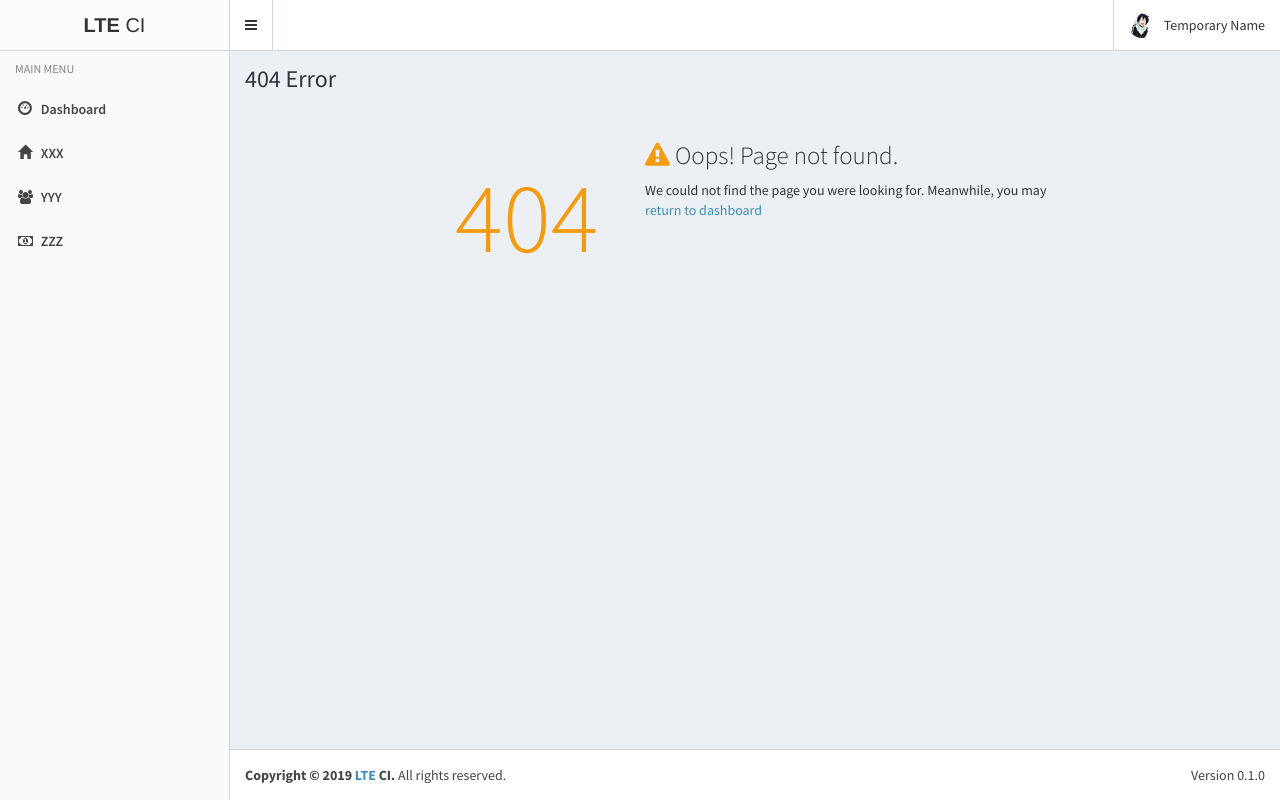
After one commit to b4-and-after-solutions-inc/lteci, a CodeIgniter app: page /index.php/access/error_404 in a window 1280 px wide. The commit adds this page. Run offline with CodeIgniter, Linux system fonts and the light colour scheme.

Commit message:
Error 404 Login Screen Configuration Files Changed Main Route

```diff
--- a/application/config/config.php
+++ b/application/config/config.php
@@ -6,6 +6,9 @@ defined('BASEPATH') OR exit('No direct script access allowed');
 | Set to FALSE to Load CSS/JS Online/CDN
 */
 $config['local_import'] = TRUE;
+$config['website_name'] = 'LTE CI';
+$config['website_big'] = 'LTE';
+$config['website_small'] = ' CI';
 
 $config['base_url'] = 'http://'.$_SERVER["SERVER_NAME"].'/lteci';
 
--- a/application/config/routes.php
+++ b/application/config/routes.php
@@ -1,6 +1,6 @@
 <?php
 defined('BASEPATH') OR exit('No direct script access allowed');
 
-$route['default_controller'] = 'access';
-$route['404_override'] = '';
+$route['default_controller'] = 'main';
+$route['404_override'] = 'access/error_404';
 $route['translate_uri_dashes'] = FALSE;
--- a/application/controllers/Access.php
+++ b/application/controllers/Access.php
@@ -3,18 +3,24 @@ defined('BASEPATH') OR exit('No direct script access allowed');
 
 class Access extends CI_Controller
 {
-	// TODO Testing
+
 	public function index()
 	{
-		$this->load->view('welcome_message');
+
 	}
 
-	public function test()
-	{
-		$cihead['Title'] = 'Some Title'; $cihead['Description'] = 'Some Description';
+	public function error_404()
+  {
+    $cihead['Title'] = '404 Error'; $cihead['Description'] = ''; $cihead['Menu1'] = '';
 
 		$this->load->view('includes/cihead', $cihead);
+		$this->load->view('errors/html/error_404_lteci');
 		$this->load->view('includes/cifoot');
+  }
+
+	public function login()
+	{
+		$this->load->view('login');
 	}
 
 }
--- /dev/null
+++ b/application/views/errors/html/error_404_lteci.php
@@ -0,0 +1,14 @@
+<?php defined('BASEPATH') OR exit('No direct script access allowed'); ?>
+
+<div class="error-page">
+  <h2 class="headline text-yellow"> 404</h2>
+
+  <div class="error-content">
+    <h3><i class="fa fa-warning text-yellow"></i> Oops! Page not found.</h3>
+    <p>
+      We could not find the page you were looking for.
+      Meanwhile, you may <a href="<?=base_url();?>">return to dashboard</a>
+    </p>
+
+  </div>
+</div>
--- a/application/views/includes/cihead.php
+++ b/application/views/includes/cihead.php
@@ -7,10 +7,10 @@
 
 <meta charset="utf-8">
 <meta http-equiv="X-UA-Compatible" content="IE=edge">
-<title>LTE CI</title>
+<title><?=$this->config->item('website_name');?></title>
 <meta content="width=device-width, initial-scale=1, maximum-scale=1, user-scalable=no" name="viewport">
 <meta name="author" content="JDC, GMT, FDRL">
-<meta name="application-name" content="LTECI">
+<meta name="application-name" content="<?=$this->config->item('website_name');?>">
 
 <!-- LINKS Start -->
 
@@ -18,7 +18,7 @@
 <link rel="stylesheet" href="<?=base_url('assets/');?>css/font-awesome.min.css">
 <link rel="stylesheet" href="<?=base_url('assets/');?>css/ionicons.min.css">
 
-<link rel="stylesheet" href="css/select2.min.css">
+<link rel="stylesheet" href="<?=base_url('assets/');?>css/select2.min.css">
 
 <link rel="stylesheet" href="<?=base_url('assets/');?>css/AdminLTE.min.css">
 <link rel="stylesheet" href="<?=base_url('assets/');?>css/skin-black-light.css">
@@ -49,12 +49,12 @@
 
 <script>
 // NOTE What is this shit?
-function logOut() {
-	$.get("loginQuery.php?logout", function( data ) {
-		if(data["status"] == "true") {
-			window.location = "index.php?logout";
-		}
-	});
+function logOut() { // TODO LogOut Session Destroy (?) Functionality and Redirect to Login
+	//$.get("loginQuery.php?logout", function( data ) {
+	//	if(data["status"] == "true") {
+			window.location = "<?=base_url('access/login/');?>";
+	//	}
+	//});
 }
 </script>
 
@@ -72,9 +72,9 @@ function logOut() {
 ?>
 
 <header class="main-header">
-	<a href="index.php" class="logo">
-		<span class="logo-mini"><b>LTE</b></span>
-		<span class="logo-lg"><b>LTE</b> CI</span>
+	<a href="<?=base_url();?>" class="logo">
+		<span class="logo-mini"><b><?=$this->config->item('website_big');?></b></span>
+		<span class="logo-lg"><b><?=$this->config->item('website_big');?></b><?=$this->config->item('website_small');?></span>
 	</a>
 
 	<nav class="navbar navbar-static-top" role="navigation">
@@ -119,10 +119,10 @@ function logOut() {
 	<section class="sidebar">
 		<ul class="sidebar-menu" data-widget="tree">
 		<li class="header">MAIN MENU</li><!-- TODO Dynamic Highlighting of Menu -->
-		<li class="active"><a href="<?=base_url();?>"><i class="glyphicon glyphicon-dashboard"></i> <span>Dashboard</span></a></li>
-		<li><a href="<?=base_url();?>"><i class="glyphicon glyphicon-home"></i> <span>Properties</span></a></li>
-		<li><a href="<?=base_url();?>tenants.php"><i class="fa fa-users"></i> <span>Tenants</span></a></li>
-		<li><a href="<?=base_url();?>transactions.php"><i class="fa fa-money"></i> <span>Transactions</span></a></li>
+		<li class="<?=($Menu1=='Dashboard'?'active':'');?>"><a href="<?=base_url();?>"><i class="glyphicon glyphicon-dashboard"></i> <span>Dashboard</span></a></li>
+		<li><a href="<?=base_url();?>"><i class="glyphicon glyphicon-home"></i> <span>XXX</span></a></li>
+		<li><a href="<?=base_url();?>"><i class="fa fa-users"></i> <span>YYY</span></a></li>
+		<li><a href="<?=base_url();?>"><i class="fa fa-money"></i> <span>ZZZ</span></a></li>
 		</ul>
 	</section>
 </aside>
@@ -135,9 +135,12 @@ function logOut() {
 	<section class='content-header'>
 	<small><?=$Description;?></small>
 	</h1>
+	<!-- TODO Dynamic Breadcrumb -->
+	<!--
 	<ol class="breadcrumb">
 		<li class="active"><a href="index.php"> Dashboard</a></li>
 	</ol>
+-->
 </section>
 
 <section class="content container-fluid">
```
Also changed, not shown: application/controllers/Main.php (added, +15 -0 lines), application/views/login.php (added, +54 -0 lines).
